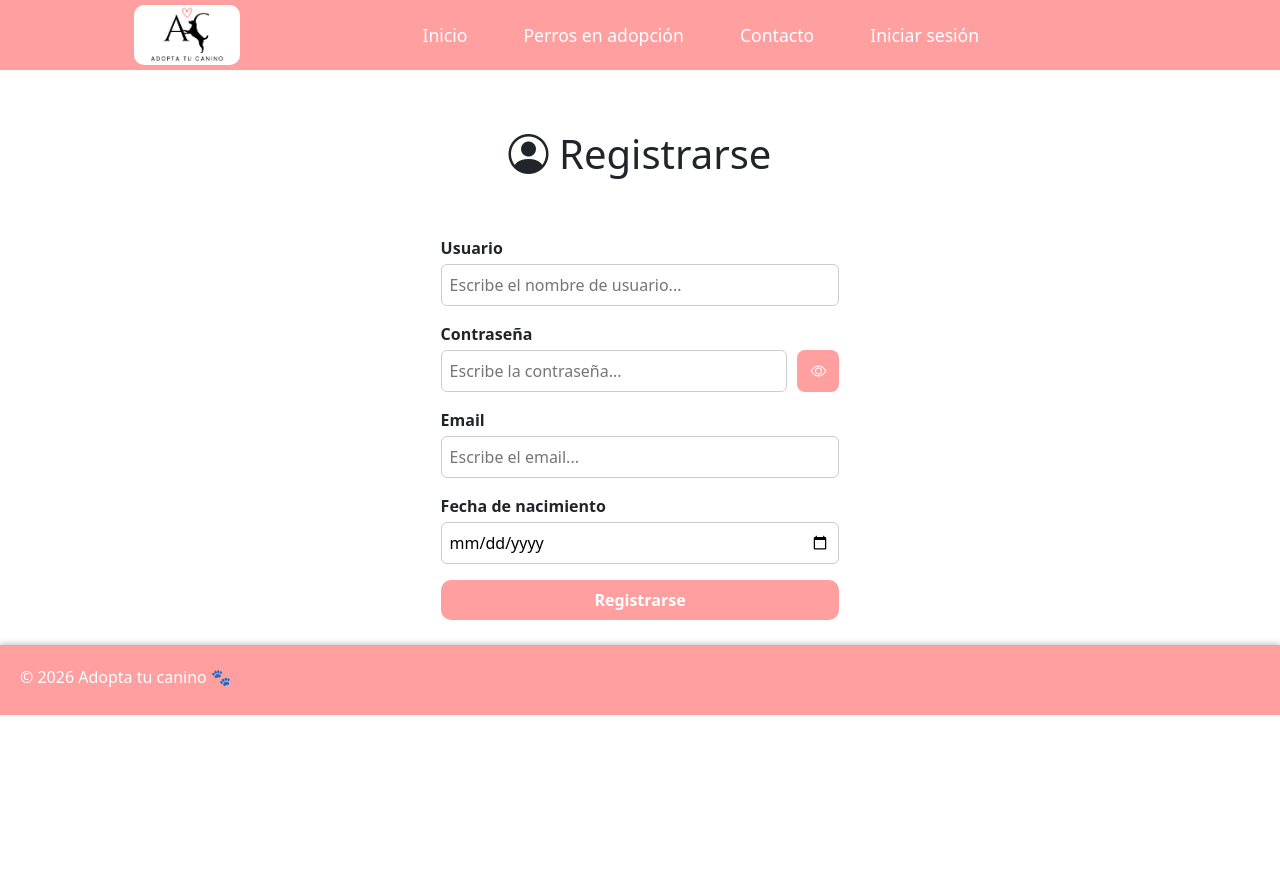
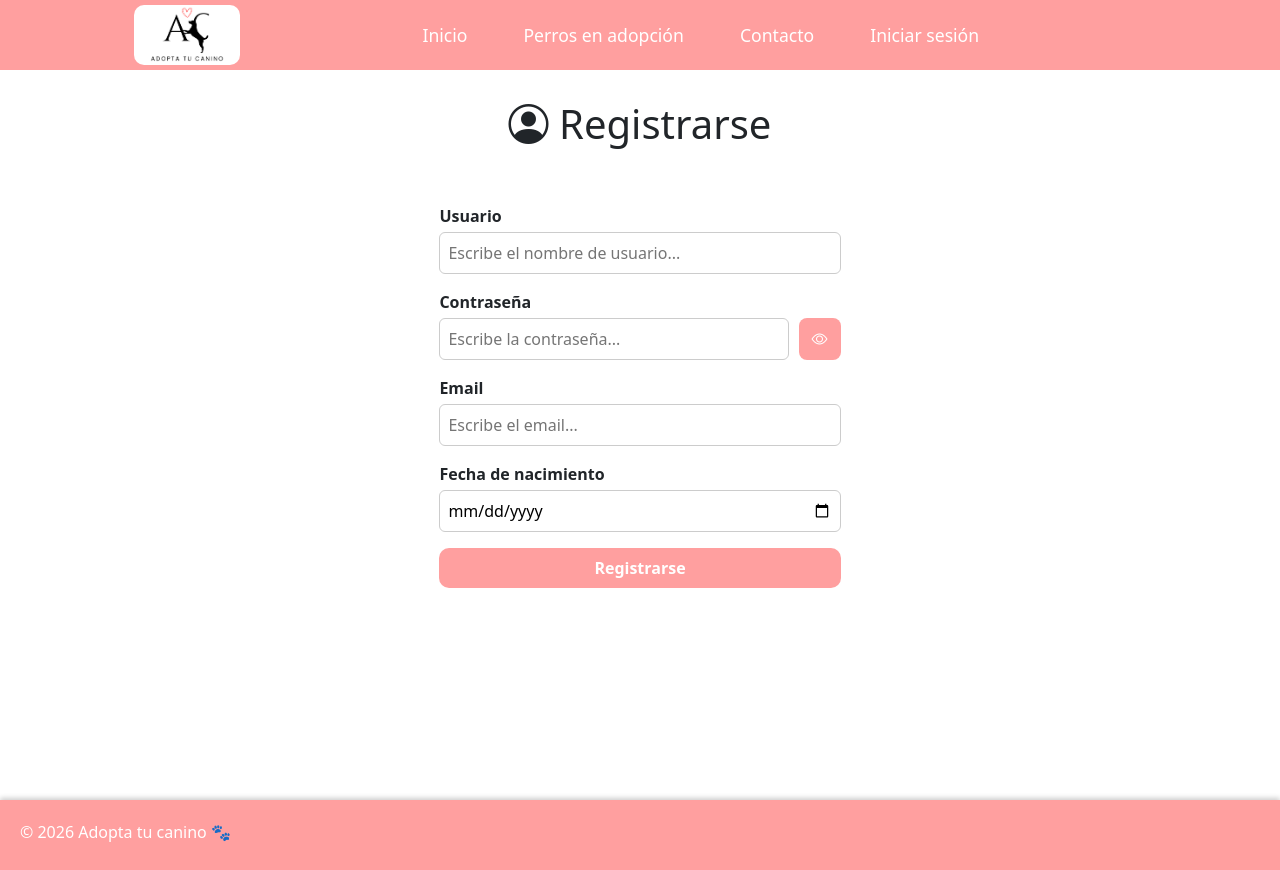
Before and after one commit to Vero7nicaRS/adopcion-perros, a React (Vite) app in the folder frontend/: page /register in a window 1280 px wide. Before the commit the page ends 800 px from the top, so only its background shows below. Built offline with nearby package versions, Linux system fonts and the light colour scheme; no server answers.

Commit message:
Login y Register: actualización css para mantener footer en la parte inferior de la página

```diff
--- a/frontend/src/styles/Login.css
+++ b/frontend/src/styles/Login.css
@@ -1,5 +1,7 @@
 .login-container{
-    padding-top: 130px;
+    min-height: calc(100vh - var(--altura-navbar));
+    margin-top: var(--altura-navbar);
+    padding: 30px;
 }
 
 /* HEADER */
--- a/frontend/src/styles/Register.css
+++ b/frontend/src/styles/Register.css
@@ -1,5 +1,7 @@
 .register-container{
-    padding-top: 130px;
+    min-height: calc(100vh - var(--altura-navbar));
+    margin-top: var(--altura-navbar);
+    padding: 30px;
 }
 
 /* HEADER */
```
